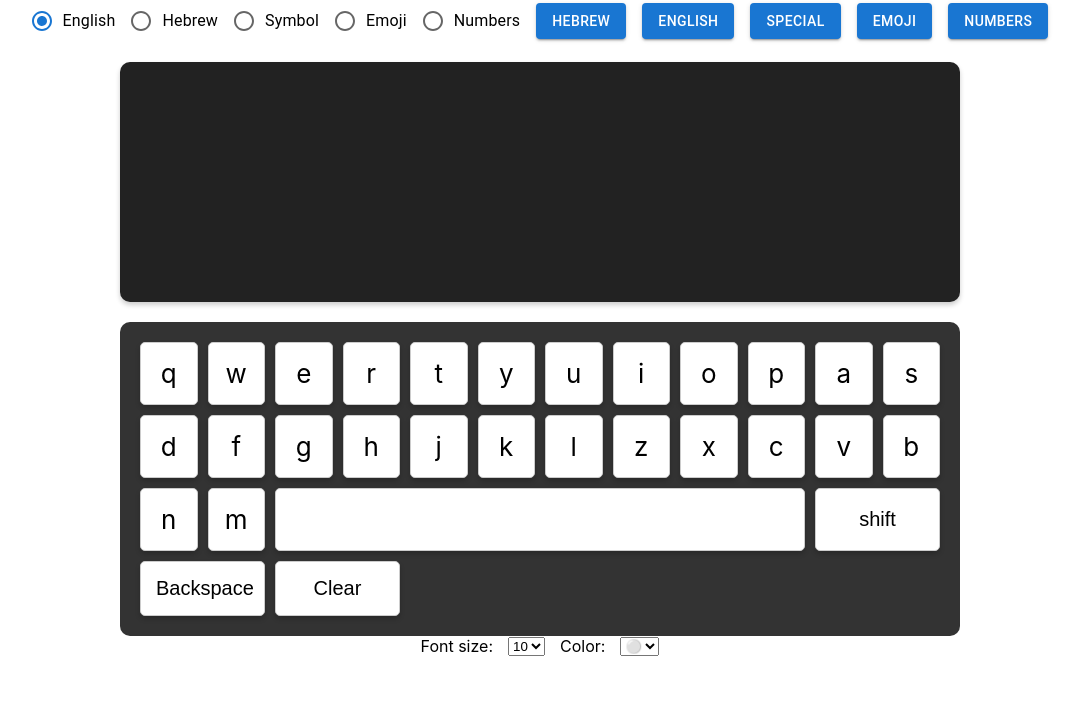
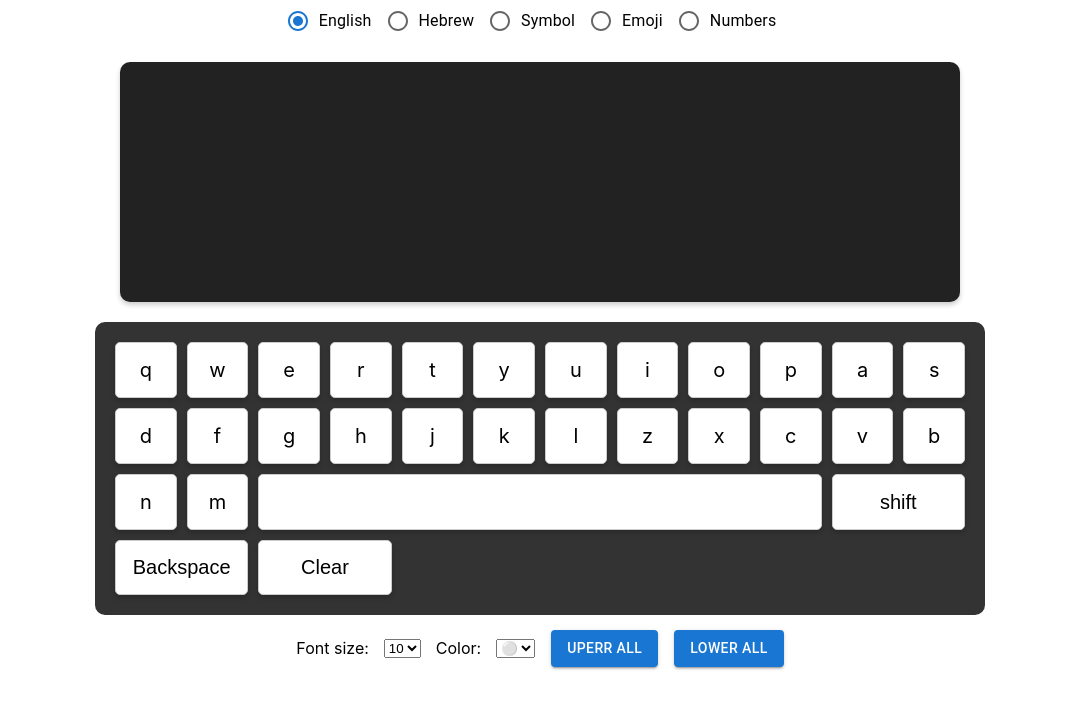
Before and after one commit to benrosjeremy/React-project-1, a React (Create React App) app in the folder reactproject/: page / in a window 1280 px wide. Shown: the top 708 px of the page, without its empty margins (100-1180 px from the left). Built offline with nearby package versions, Linux system fonts and the light colour scheme.

Commit message:
add style

```diff
--- a/reactproject/src/App.css
+++ b/reactproject/src/App.css
@@ -16,7 +16,7 @@ body {
   padding: 20px;
   background-color: #333;
   border-radius: 10px;
-  max-width: 800px;
+  max-width: 850px;
   margin: 0 auto;
 }
 
@@ -26,7 +26,7 @@ body {
   border: 1px solid #ccc;
   border-radius: 5px;
   padding: 15px;
-  font-size: 26px;
+  font-size: 20px;
   text-align: center;
   cursor: pointer;
   box-shadow: 0 3px 5px rgba(0, 0, 0, 0.2);
--- a/reactproject/src/components/BasicButton.jsx
+++ b/reactproject/src/components/BasicButton.jsx
@@ -1,10 +1,10 @@
 import React from "react";
 import Button from "@mui/material/Button";
 
-function BasicButton({ language, setLanguage, name }) {
+function BasicButton({ input, setInput, name}) {
   return (
     <div>
-      <Button variant="contained" onClick={() => setLanguage(language)}>
+      <Button variant="contained" onClick={() => setInput(input)}>
         {name}
       </Button>
     </div>
--- a/reactproject/src/components/Keybord.jsx
+++ b/reactproject/src/components/Keybord.jsx
@@ -20,33 +20,6 @@ function Keybord() {
     <>
       <div className="select">
         <RadioButtonsGroup language={language} setLanguage={setLanguage} />
-        <Stack spacing={2} direction="row">
-          <BasicButton
-            language={charsArrys.he}
-            name="Hebrew"
-            setLanguage={setLanguage}
-          />
-          <BasicButton
-            language={charsArrys.en}
-            name="English"
-            setLanguage={setLanguage}
-          />
-          <BasicButton
-            language={charsArrys.special}
-            name="Special"
-            setLanguage={setLanguage}
-          />
-          <BasicButton
-            language={charsArrys.emoji}
-            name="emoji"
-            setLanguage={setLanguage}
-          />
-          <BasicButton
-            language={charsArrys.numbers}
-            name="numbers"
-            setLanguage={setLanguage}
-          />
-        </Stack>
       </div>
       <div
         className="output-area"
@@ -59,12 +32,14 @@ function Keybord() {
         {language.map((char, i) => (
           <Key key={i} char={char} input={input} setInput={setInput} />
         ))}
+
         <button
           className="space key"
           onClick={() => {
             setInput(input + " ");
           }}
         ></button>
+
         <button
           className="backspace key"
           style={{ backgroundColor: !flag ? "#564c4c" : "#fff" }}
@@ -75,6 +50,8 @@ function Keybord() {
         >
           shift
         </button>
+
+
         <button
           className="backspace key"
           onClick={() => {
@@ -83,6 +60,7 @@ function Keybord() {
         >
           Backspace
         </button>
+
         <button
           className="backspace key"
           onClick={() => {
@@ -93,14 +71,28 @@ function Keybord() {
           Clear
         </button>
       </div>
-      <TextStyler
-        fontSize={fontSize}
-        setFontSIze={setFontSIze}
-        fontColor={fontColor}
-        setfontColor={setfontColor}
-      />
 
-      {/* <RadioButtonsGroup input={input} setInput={setInput} /> */}
+
+      <div style={{gap:"15px", padding:"15px"}}>
+        <Stack spacing={2} direction="row" className="select">
+          <TextStyler
+            fontSize={fontSize}
+            setFontSIze={setFontSIze}
+            fontColor={fontColor}
+            setfontColor={setfontColor}
+          />
+          <BasicButton
+            input={input.toLocaleUpperCase()}
+            name="uperr all"
+            setInput={setInput}
+          />
+          <BasicButton
+            input={input.toLocaleLowerCase()}
+            name="lower all"
+            setInput={setInput}
+          />
+        </Stack>
+      </div>
     </>
   );
 }
--- a/reactproject/src/components/RadioButtonsGroup.jsx
+++ b/reactproject/src/components/RadioButtonsGroup.jsx
@@ -7,14 +7,12 @@ import FormLabel from "@mui/material/FormLabel";
 import { charsArrys } from "./charsArrys";
 
 export default function RadioButtonsGroup({ language, setLanguage }) {
-  const [value, setValue] = React.useState(charsArrys.en);
+  const [value, setValue] = React.useState("en");
 
   const handleChange = (event) => {
     setValue(event.target.value);
     // const arr =[...event.target.value]
-    // setLanguage(arr);
-    // console.log(arr);
-
+    setLanguage(charsArrys[event.target.value]);
   };
 
   return (
@@ -27,31 +25,11 @@ export default function RadioButtonsGroup({ language, setLanguage }) {
         value={value}
         onChange={handleChange}
       >
-        <FormControlLabel
-          value={charsArrys.en}
-          control={<Radio />}
-          label="English"
-        />
-        <FormControlLabel
-          value={charsArrys.he}
-          control={<Radio />}
-          label="Hebrew"
-        />
-        <FormControlLabel
-          value={charsArrys.special}
-          control={<Radio />}
-          label="Symbol"
-        />
-        <FormControlLabel
-          value={charsArrys.emoji}
-          control={<Radio />}
-          label="Emoji"
-        />
-        <FormControlLabel
-          value={charsArrys.numbers}
-          control={<Radio />}
-          label="Numbers"
-        />
+        <FormControlLabel value="en" control={<Radio />} label="English" />
+        <FormControlLabel value="he" control={<Radio />} label="Hebrew" />
+        <FormControlLabel value="special" control={<Radio />} label="Symbol" />
+        <FormControlLabel value="emoji" control={<Radio />} label="Emoji" />
+        <FormControlLabel value="numbers" control={<Radio />} label="Numbers" />
       </RadioGroup>
     </FormControl>
   );
```
